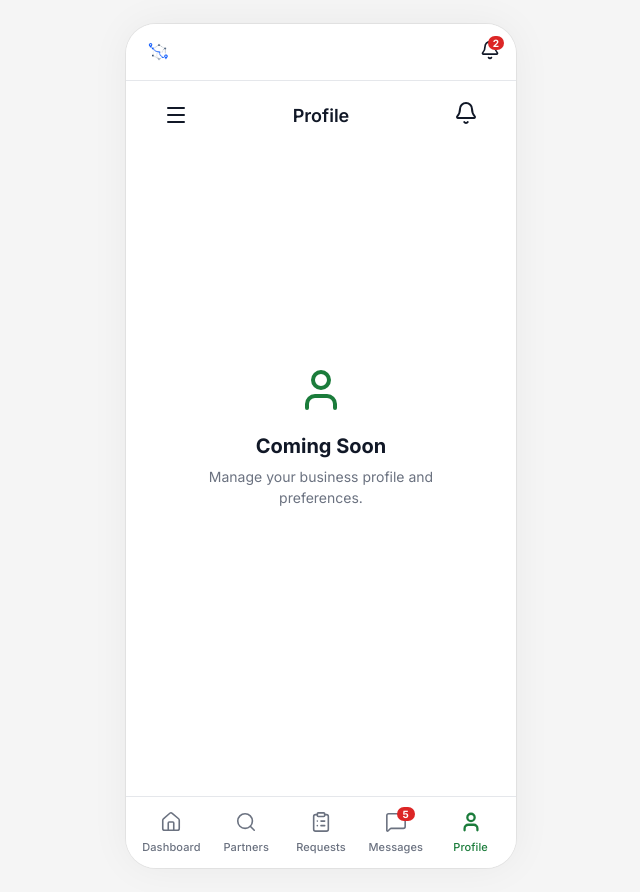
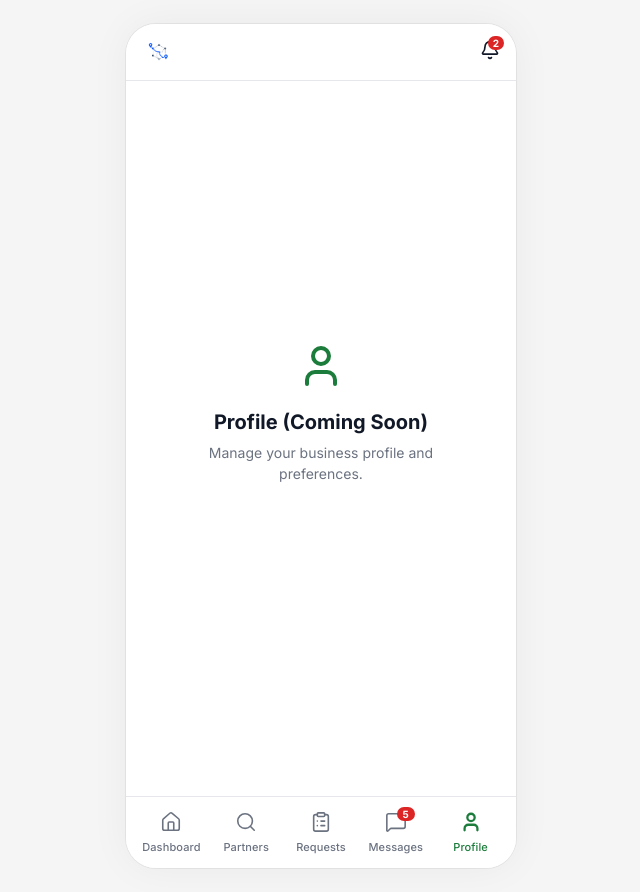
Before and after one commit to DominceAseberos/B2BackUp, a React (Vite) app: page /sme/profile in a window 1280 px wide. Shown: the whole page, without its empty margins (319-959 px from the left). Built offline with nearby package versions, Linux system fonts and the light colour scheme.

Commit message:
fix: remove duplicate header from PlaceholderScreen

```diff
--- a/src/ui/PlaceholderScreen.tsx
+++ b/src/ui/PlaceholderScreen.tsx
@@ -1,4 +1,3 @@
-import { Menu, Bell } from "lucide-react";
 import React from "react";
 
 interface PlaceholderScreenProps {
@@ -10,21 +9,12 @@ interface PlaceholderScreenProps {
 export function PlaceholderScreen({ title, icon, description }: PlaceholderScreenProps) {
   return (
     <div className="shell" style={{ display: "flex", flexDirection: "column", height: "100%" }}>
-      {/* Top Header */}
-      <div style={{ display: "flex", alignItems: "center", justifyContent: "space-between", padding: "20px 20px 0" }}>
-        <Menu size={24} style={{ cursor: "pointer" }} />
-        <h2 style={{ margin: 0, fontSize: 18, fontWeight: 600 }}>{title}</h2>
-        <div style={{ position: "relative", cursor: "pointer" }}>
-          <Bell size={24} />
-        </div>
-      </div>
-
       {/* Empty State Content */}
       <div style={{ flex: 1, display: "flex", flexDirection: "column", alignItems: "center", justifyContent: "center", padding: 40, textAlign: "center" }}>
         <div style={{ color: "var(--brand)", marginBottom: 16 }}>
           {icon}
         </div>
-        <h3 style={{ margin: "0 0 8px", fontSize: 20, color: "var(--ink)" }}>Coming Soon</h3>
+        <h3 style={{ margin: "0 0 8px", fontSize: 20, color: "var(--ink)" }}>{title} (Coming Soon)</h3>
         <p style={{ margin: 0, fontSize: 14, color: "var(--muted)", lineHeight: 1.5 }}>
           {description}
         </p>
```
